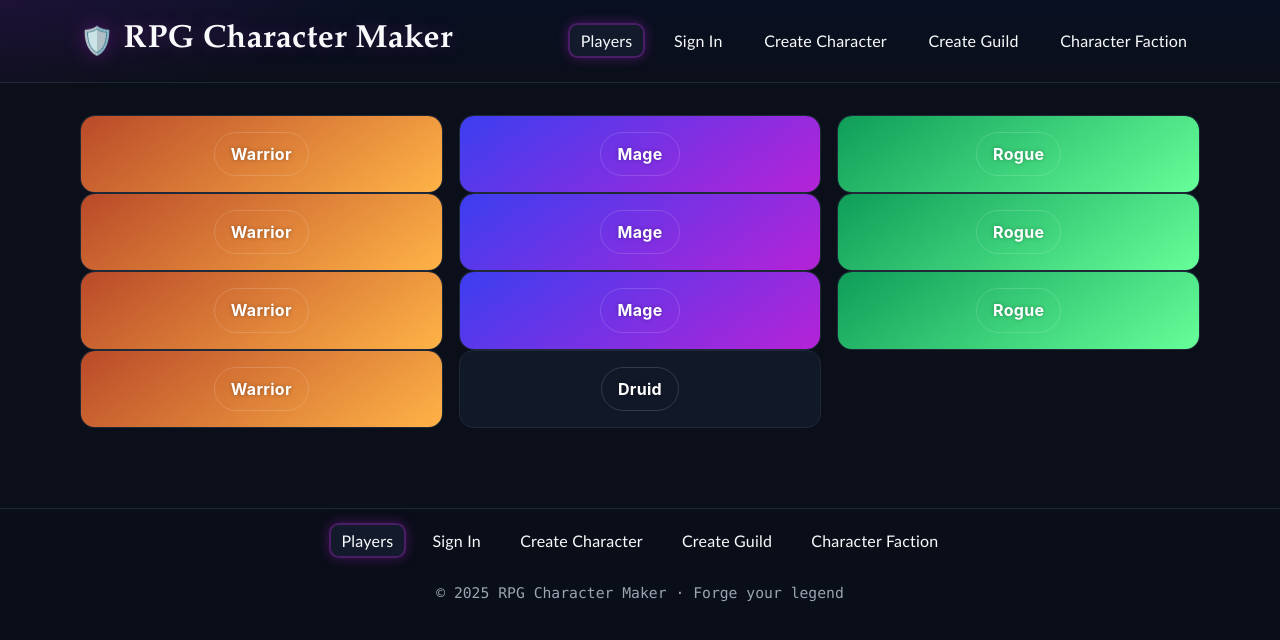
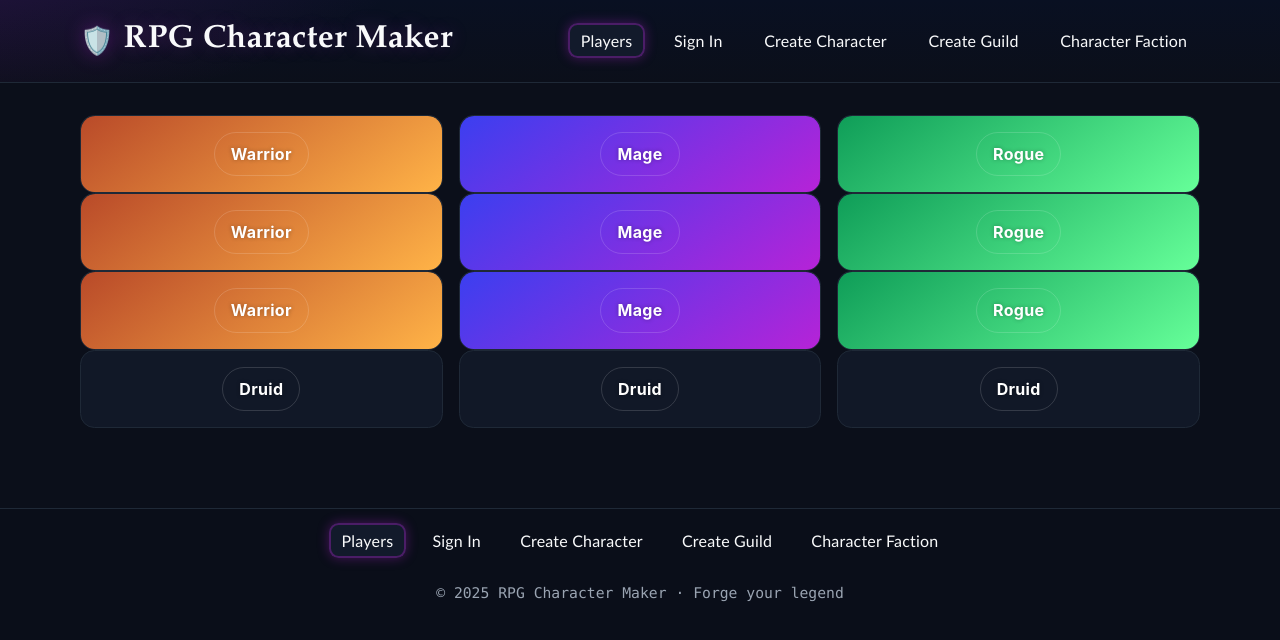
Before and after one commit to tink012184/web-425, an Angular app in the folder data-files/rpg-character-builder/: page /players in a window 1280 px wide. Shown: the top 640 px of the page. Built offline with nearby package versions, Linux system fonts and the light colour scheme.

Commit message:
updated player array

```diff
--- a/data-files/rpg-character-builder/src/app/players/players.component.ts
+++ b/data-files/rpg-character-builder/src/app/players/players.component.ts
@@ -68,8 +68,9 @@ export class PlayersComponent {
     { name: 'Garruk', gender: 'Male', class: 'Warrior', faction: 'The Iron Brotherhood', startingLocation: 'Frostfall', funFact: 'Won 30 arm-wrestling matches.' },
     { name: 'Iris', gender: 'Female', class: 'Mage', faction: 'The Arcane Order', startingLocation: 'Skypier', funFact: 'Paints with starlight.' },
     { name: 'Vale', gender: 'Other', class: 'Rogue', faction: 'The Silent Knives', startingLocation: 'Market Row', funFact: 'Never leaves footprints.' },
-    { name: 'Rowan', gender: 'Male', class: 'Warrior', faction: 'The Iron Brotherhood', startingLocation: 'Redgate', funFact: 'Collects enemy banners.' },
-    { name: 'Elowen', gender: 'Female', class: 'Druid', faction: "The Nature's Guardians", startingLocation: 'Evershade Grove', funFact: 'Communes daily with the ancient trees.' }
+    { name: 'Elowen', gender: 'Female', class: 'Druid', faction: "The Nature's Guardians", startingLocation: 'Evershade Grove', funFact: 'Communes daily with the ancient trees.' },
+      { name: 'Thalor', gender: 'Male', class: 'Druid', faction: "The Nature's Guardians", startingLocation: 'Whisperwind Glade', funFact: 'Can summon roots to entangle his foes during combat.' },
+  { name: 'Maris', gender: 'Other', class: 'Druid', faction: "The Nature's Guardians", startingLocation: 'Silvermist Hollow', funFact: 'Tends to wounded creatures and can heal plants with song.' }
   ];
 
   /** Keeps track of which card is open */
```
